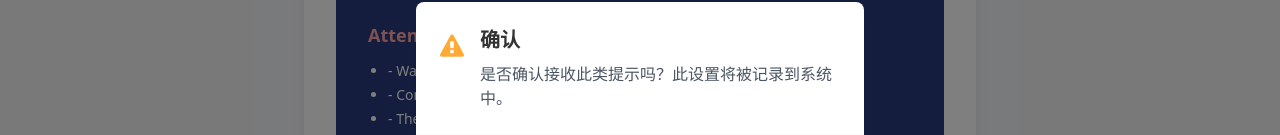
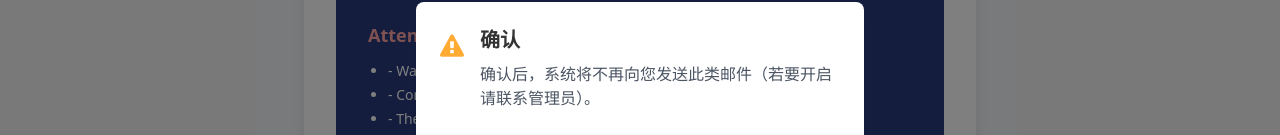
Before and after one commit to 1191232345/Axure, a plain HTML site: page 邮件推送优化/email.html in a window 1280 px wide. Both pictures are taken after a click on the link "不再提示". Shown: the part 295-430 px from the top of the page. Drawn offline with nearby package versions, Linux system fonts and the light colour scheme.

Commit message:
docs(邮件模板): 更新确认提示的说明文本

```diff
--- a/邮件推送优化/email.html
+++ b/邮件推送优化/email.html
@@ -110,7 +110,7 @@
             </div>
             <div>
               <h3 class="text-xl font-semibold text-dark mb-2">确认</h3>
-              <p class="text-gray-600">是否确认接收此类提示吗？此设置将被记录到系统中。</p>
+              <p class="text-gray-600">确认后，系统将不再向您发送此类邮件（若要开启请联系管理员）。</p>
             </div>
           </div>
         </div>
```
